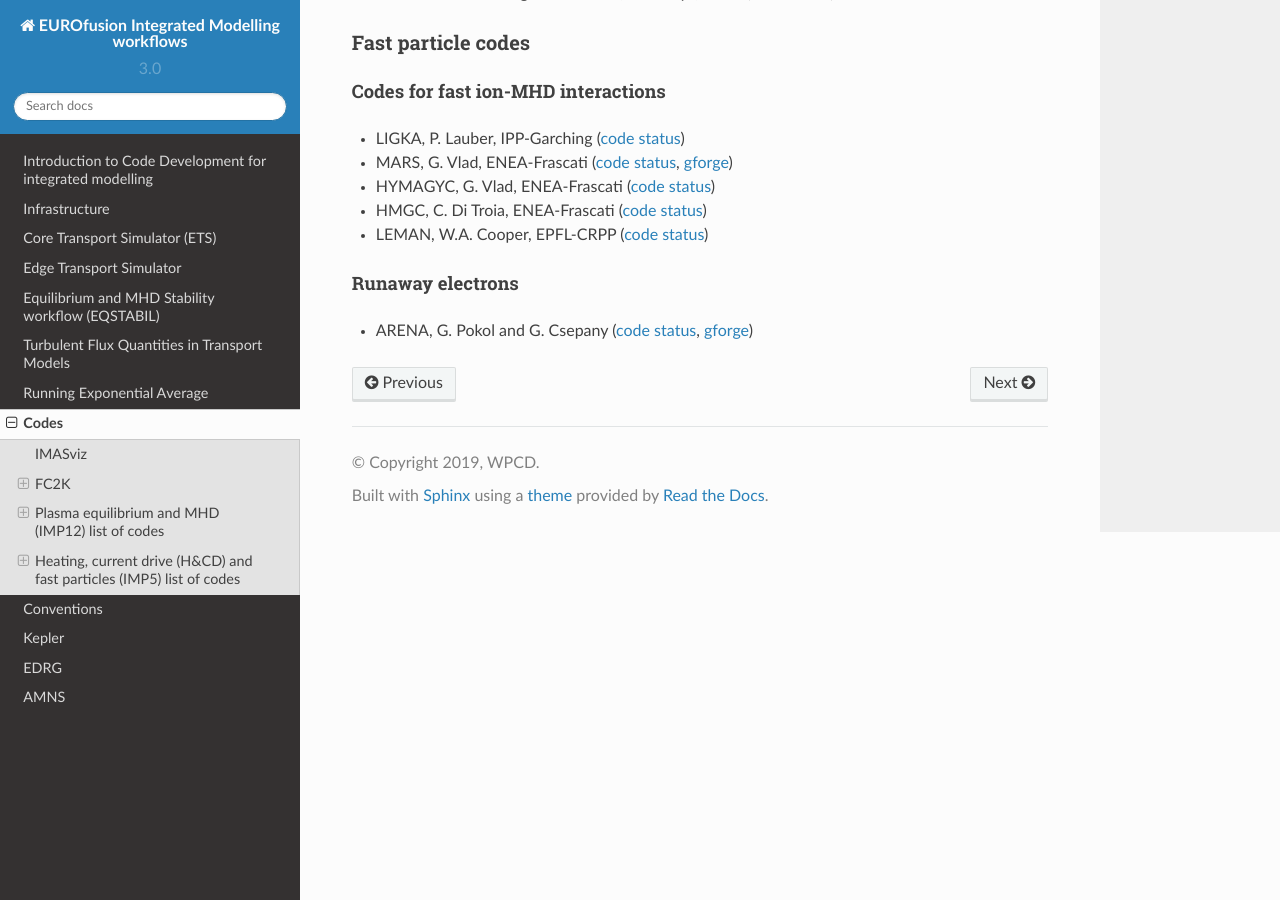
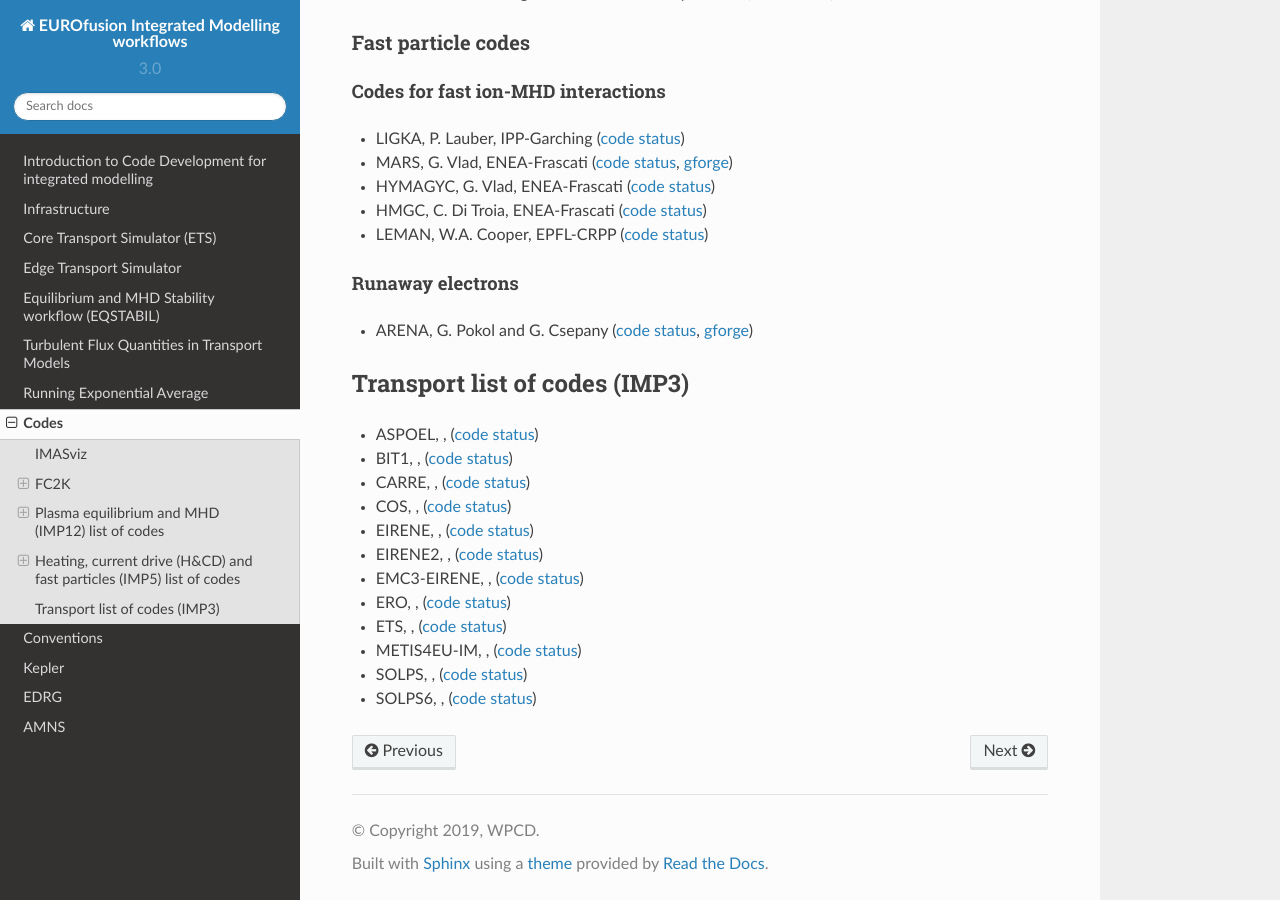
Before and after one commit to WPCD-Workflows/documentation, a Sphinx documentation site: the page built from source/codes.rst, in a window 1280 px wide and 900 px high, scrolled down 8928 px. Built offline with Sphinx 7.4.7 and the Read the Docs theme 2.0.0, drawn with Linux system fonts in a browser that asks for light colours.

Commit message:
Add new list of codes in codes.rst

```diff
--- a/source/codes.rst
+++ b/source/codes.rst
@@ -647,3 +647,42 @@ Runaway electrons
 -  ARENA, G. Pokol and G. Csepany (`code
    status <http://solps-mdsplus.aug.ipp.mpg.de:8080/EU-IM/specific_code_report?specific_codename=ARENA&SUBMIT=Submit+Query>`__,
    `gforge <https://gforge6.eufus.eu/gf/project/arena/>`__)
+
+Transport list of codes (IMP3)
+------------------------------
+
+-  ASPOEL, , (`code
+   status <http://solps-mdsplus.aug.ipp.mpg.de:8080/EU-IM/specific_code_report?specific_codename=ASPOEL&SUBMIT=Submit+Query>`__)
+
+-  BIT1, , (`code
+   status <http://solps-mdsplus.aug.ipp.mpg.de:8080/EU-IM/specific_code_report?specific_codename=BIT1&SUBMIT=Submit+Query>`__)
+
+-  CARRE, , (`code
+   status <http://solps-mdsplus.aug.ipp.mpg.de:8080/EU-IM/specific_code_report?specific_codename=CARRE&SUBMIT=Submit+Query>`__)
+
+-  COS, , (`code
+   status <http://solps-mdsplus.aug.ipp.mpg.de:8080/EU-IM/specific_code_report?specific_codename=COS&SUBMIT=Submit+Query>`__)
+
+-  EIRENE, , (`code
+   status <http://solps-mdsplus.aug.ipp.mpg.de:8080/EU-IM/specific_code_report?specific_codename=EIRENE&SUBMIT=Submit+Query>`__)
+
+-  EIRENE2, , (`code
+   status <http://solps-mdsplus.aug.ipp.mpg.de:8080/EU-IM/specific_code_report?specific_codename=EIRENE2&SUBMIT=Submit+Query>`__)
+
+-  EMC3-EIRENE, , (`code
+   status <http://solps-mdsplus.aug.ipp.mpg.de:8080/EU-IM/specific_code_report?specific_codename=EMC3-EIRENE&SUBMIT=Submit+Query>`__)
+
+-  ERO, , (`code
+   status <http://solps-mdsplus.aug.ipp.mpg.de:8080/EU-IM/specific_code_report?specific_codename=ERO&SUBMIT=Submit+Query>`__)
+
+-  ETS, , (`code
+   status <http://solps-mdsplus.aug.ipp.mpg.de:8080/EU-IM/specific_code_report?specific_codename=ETS&SUBMIT=Submit+Query>`__)
+
+-  METIS4EU-IM, , (`code
+   status <http://solps-mdsplus.aug.ipp.mpg.de:8080/EU-IM/specific_code_report?specific_codename=METIS4EU-IM&SUBMIT=Submit+Query>`__)
+
+-  SOLPS, , (`code
+   status <http://solps-mdsplus.aug.ipp.mpg.de:8080/EU-IM/specific_code_report?specific_codename=SOLPS&SUBMIT=Submit+Query>`__)
+
+-  SOLPS6, , (`code
+   status <http://solps-mdsplus.aug.ipp.mpg.de:8080/EU-IM/specific_code_report?specific_codename=SOLPS6&SUBMIT=Submit+Query>`__)
```
